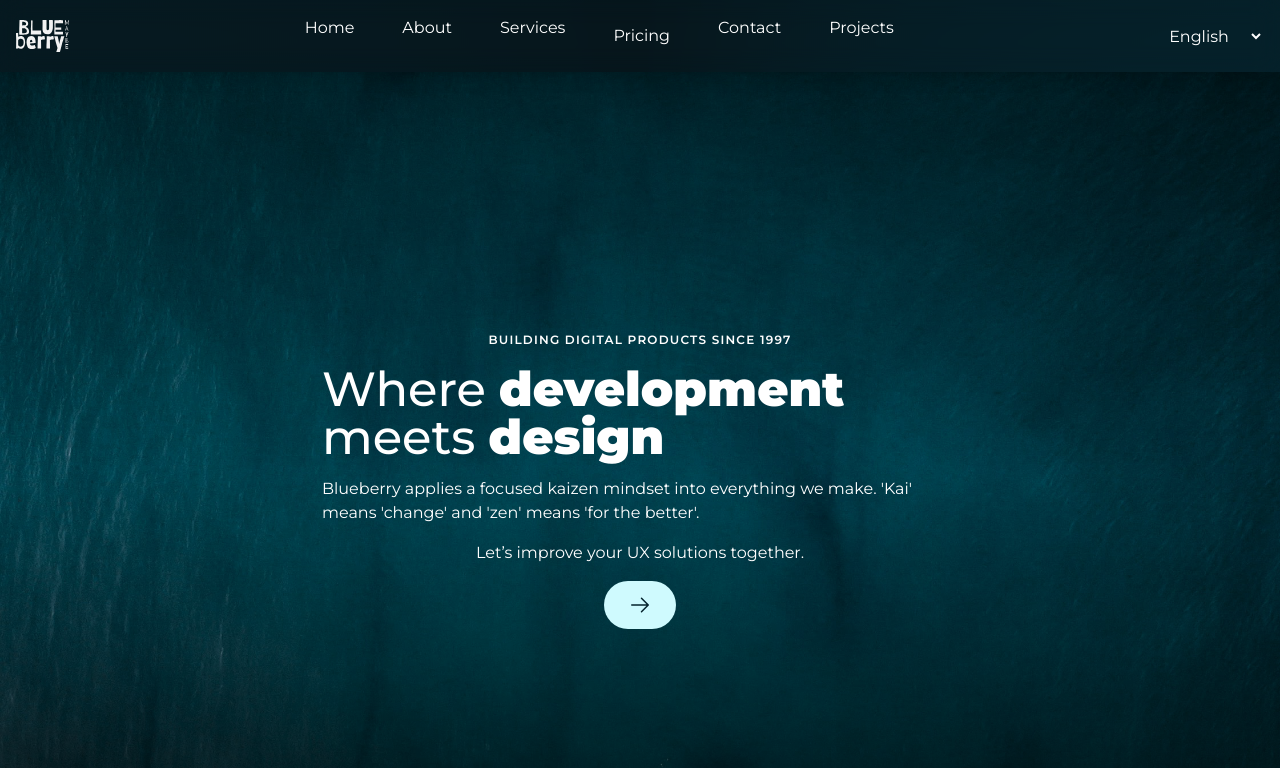
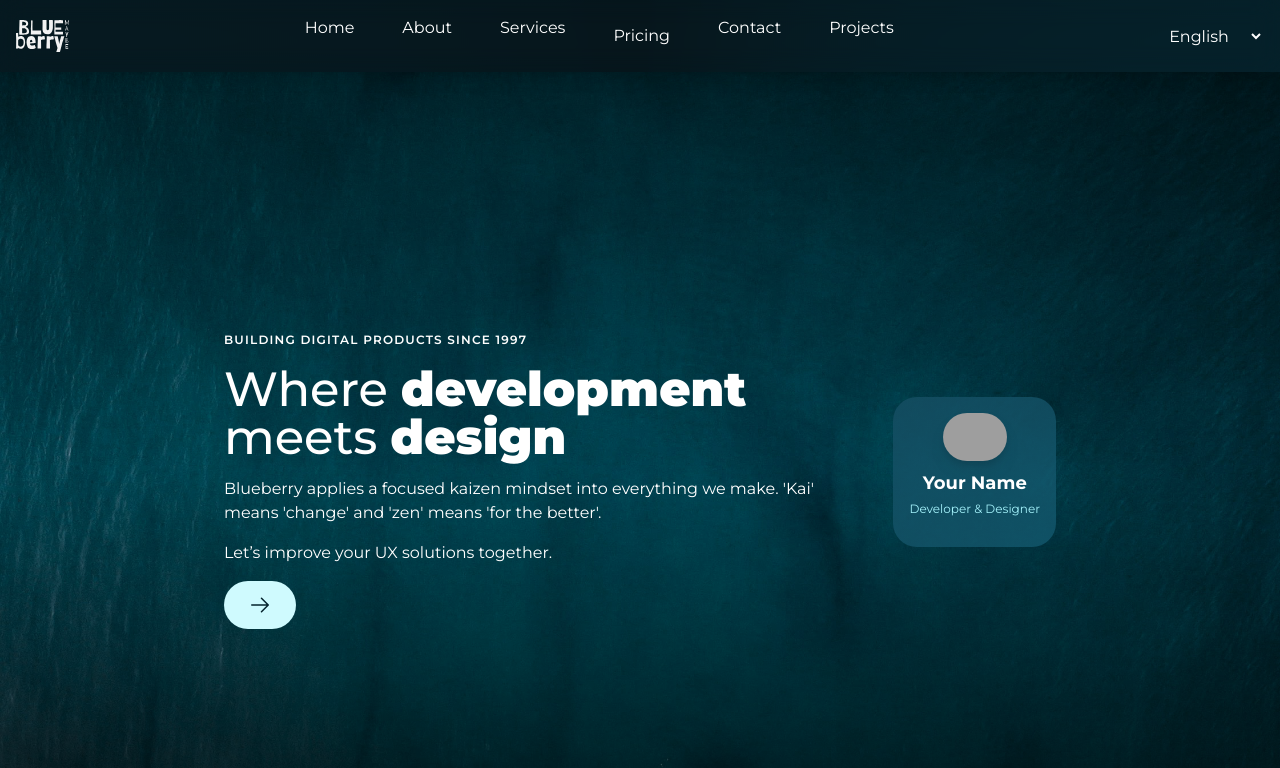
Before and after one commit to mbjorke/blueberry-site, a Next.js app: page / in a window 1280 px wide. Shown: the top 768 px of the page. Built offline with nearby package versions, Linux system fonts and the light colour scheme; grey boxes are pictures that could not be loaded.

Commit message:
Restore AboutCard with avatar, fix error boundary, allow framerusercontent.com images, and stabilize layout after troubleshooting. Working state.

```diff
--- /dev/null
+++ b/next.config.js
@@ -0,0 +1,14 @@
+/** @type {import('next').NextConfig} */
+const nextConfig = {
+  images: {
+    remotePatterns: [
+      {
+        protocol: 'https',
+        hostname: 'framerusercontent.com',
+        pathname: '/images/**',
+      },
+    ],
+  },
+};
+
+module.exports = nextConfig;
--- a/src/app/error.tsx
+++ b/src/app/error.tsx
@@ -3,8 +3,7 @@ import React from "react";
 
 export default function GlobalError({ error, reset }: { error: Error; reset: () => void }) {
   return (
-    <html>
-      <body className="flex flex-col items-center justify-center min-h-screen bg-gray-900 text-white">
+    <div className="flex flex-col items-center justify-center min-h-screen bg-gray-900 text-white">
       <h2 className="text-3xl font-bold mb-4">Something went wrong!</h2>
       <pre className="bg-gray-800 p-4 rounded text-red-400 mb-4 max-w-lg overflow-x-auto">
         {error.message}
@@ -15,7 +14,6 @@ export default function GlobalError({ error, reset }: { error: Error; reset: ()
       >
         Try again
       </button>
-      </body>
-    </html>
+    </div>
   );
 }
--- /dev/null
+++ b/src/components/About.tsx
@@ -0,0 +1,14 @@
+import React from 'react';
+
+const About: React.FC = () => (
+  <section className="w-full flex justify-center mt-8 mb-4">
+    <div className="max-w-2xl text-center text-cyan-50 px-4">
+      <h2 className="text-2xl font-bold mb-2">About Me</h2>
+      <p className="text-base">
+        I’m a developer and designer who loves crafting visually appealing, interactive, and accessible digital experiences. Let’s build something great together!
+      </p>
+    </div>
+  </section>
+);
+
+export default About;
--- /dev/null
+++ b/src/components/AboutCard.tsx
@@ -0,0 +1,44 @@
+import React, { useState } from 'react';
+import Image from 'next/image';
+const avatar = 'https://framerusercontent.com/images/rKcjcAcalcbBCuCwY69CzNqoyNk.png?scale-down-to=512';
+
+/**
+ * AboutCard: Visually a small card (150px) that expands on click, but semantically About section is first in DOM.
+ * Interactive tilt effect, no border, matches site aesthetic, accessible.
+ */
+const AboutCard: React.FC = () => {
+  const [expanded, setExpanded] = useState(false);
+
+  return (
+    <div
+      className={`transition-transform duration-300 ease-in-out ${expanded ? 'scale-105 rotate-1 shadow-2xl' : 'hover:scale-105 hover:-rotate-2'} bg-gradient-to-br from-cyan-900/80 to-cyan-800/70 rounded-3xl p-4 flex flex-col items-center cursor-pointer select-none max-w-xs`}
+      tabIndex={0}
+      aria-expanded={expanded}
+      onClick={() => setExpanded(!expanded)}
+      onKeyDown={e => (e.key === 'Enter' || e.key === ' ') && setExpanded(!expanded)}
+      style={{ minWidth: 150, minHeight: 150 }}
+      role="region"
+      aria-label="About me card"
+    >
+      <Image
+        src={avatar}
+        alt="Avatar"
+        width={64}
+        height={64}
+        className="rounded-full mb-2 drop-shadow-lg"
+        priority
+      />
+      <div className="text-center">
+        <h3 className="text-lg font-bold mb-1">Your Name</h3>
+        <p className="text-xs text-cyan-200">Developer & Designer</p>
+        {expanded && (
+          <p className="mt-2 text-sm text-cyan-100">
+            Passionate about building beautiful, accessible, and performant web experiences. Always learning, always shipping.
+          </p>
+        )}
+      </div>
+    </div>
+  );
+};
+
+export default AboutCard;
--- a/src/components/Hero.tsx
+++ b/src/components/Hero.tsx
@@ -1,6 +1,7 @@
 'use client';
 import React from 'react';
 import { motion } from 'framer-motion';
+import AboutCard from './AboutCard';
 
 type HeroProps = {
   language: 'en' | 'sv';
@@ -10,8 +11,8 @@ const Hero: React.FC<HeroProps> = ({ language }) => {
   return (
     <section className="relative flex items-center justify-center min-h-screen bg-cover bg-no-repeat bg-center w-full" style={{ backgroundImage: "url('/assets/alone-surfer.jpg')" }}>
       <div className="absolute inset-0 bg-gradient-to-b from-black/60 via-black/30 to-black/80 z-0"></div>
-      <div className="relative z-10 text-left text-white p-8 max-w-[700px] mx-auto font-montserrat flex flex-col items-center">
-
+      <div className="relative z-10 flex flex-row items-center justify-between w-full max-w-4xl mx-auto p-8 font-montserrat">
+        <div className="text-left text-white flex-1 pr-8">
           <h6 className="mt-4 text-[12px] font-semibold uppercase tracking-widest">Building digital products since 1997</h6>
           <h1 className="mt-4 text-5xl">
             Where <span className="font-extrabold text-white">development</span> meets <span className="font-extrabold text-white">design</span>
@@ -26,6 +27,10 @@ const Hero: React.FC<HeroProps> = ({ language }) => {
             </button>
           </div>
         </div>
+        <div className="flex-shrink-0">
+          <AboutCard />
+        </div>
+      </div>
     </section>
   );
 };
```
Lines whose indentation alone changed are shown as unchanged.
